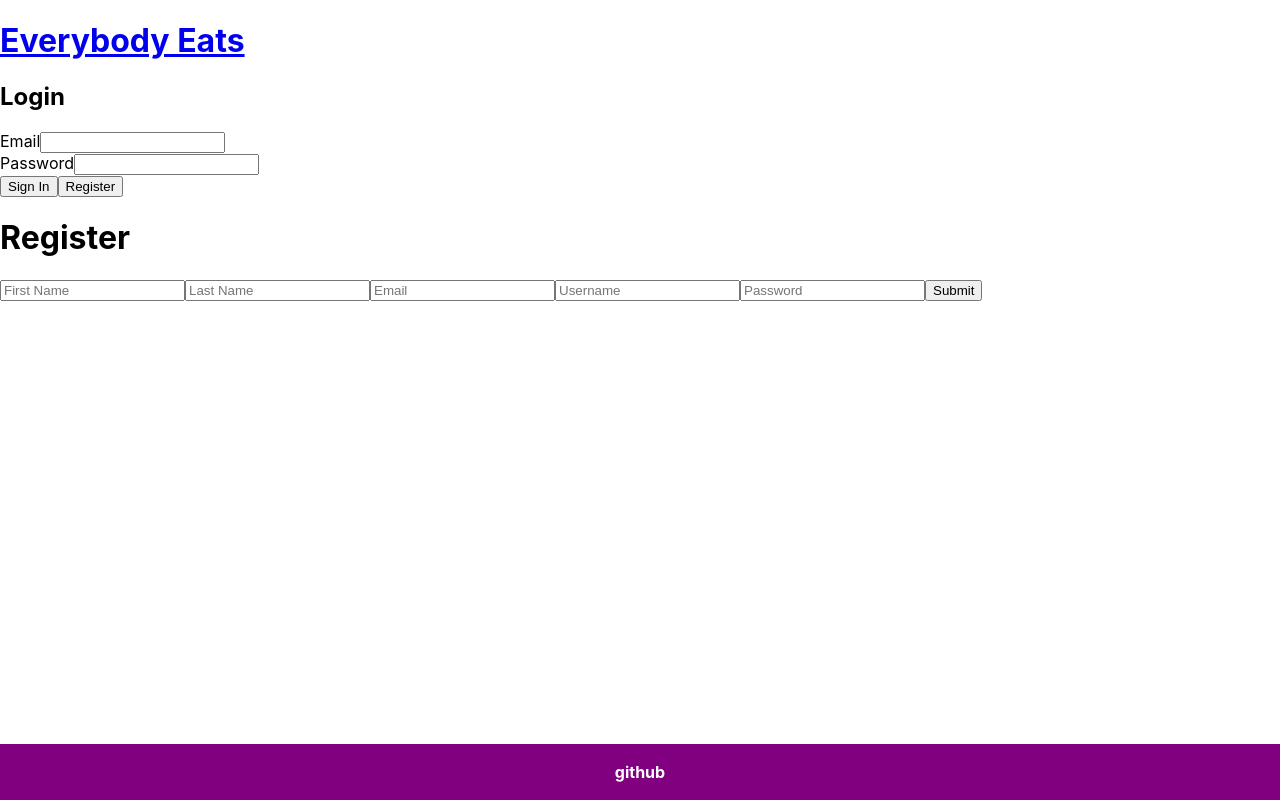
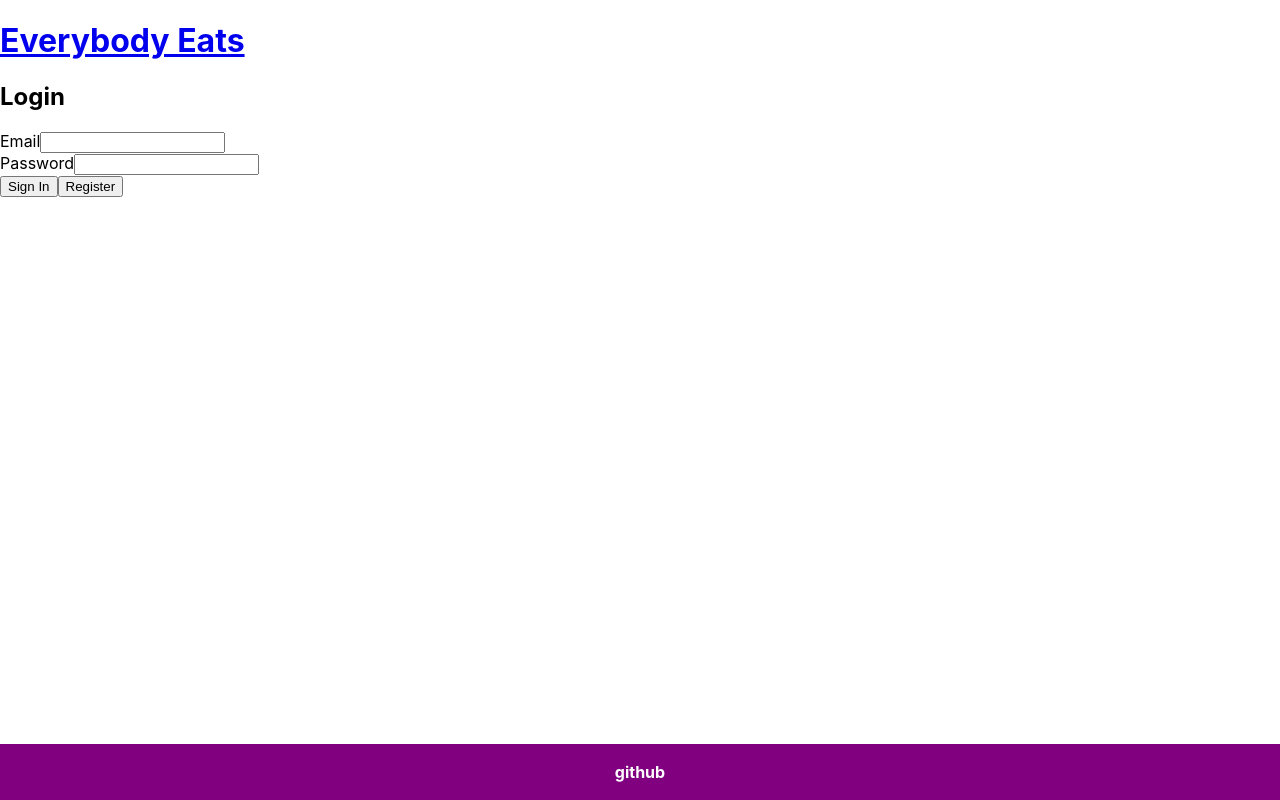
Before and after one commit to DanThomp507/Everybody-Eats, a React (Create React App) app in the folder client/: page / in a window 1280 px wide. Built offline with nearby package versions, Linux system fonts and the light colour scheme.

Commit message:
updated user registration form and app.js

```diff
--- a/client/src/App.js
+++ b/client/src/App.js
@@ -18,7 +18,13 @@ class App extends Component {
   super(props);
 
   this.state = {
-    registerFormData: {},
+    registerFormData: {
+      first_name: "",
+      last_name: "",
+      username: "",
+      email: "",
+      password: "",
+    },
     loginFormData: {
         email: "",
         password: ""
@@ -27,13 +33,15 @@ class App extends Component {
       toggleLogin: true,
       token: "",
       userData: {},
-      eventData: {},
+      eventData: {}
     }
     this.handleLogin = this.handleLogin.bind(this);
     this.handleLoginClick = this.handleLoginClick.bind(this);
     this.handleLoginFormChange = this.handleLoginFormChange.bind(this);
     this.handleLogout = this.handleLogout.bind(this);
     this.handleToggleLocalRegister = this.handleToggleLocalRegister.bind(this);
+    this.handleRegister = this.handleRegister.bind(this);
+    this.handleRegisterFormChange = this.handleRegisterFormChange.bind(this);
   }
   async handleLogin(e) {
   e.preventDefault();
@@ -88,6 +96,26 @@ handleRegisterFormChange(e) {
     }
   }));
 }
+async handleRegister(e) {
+  e.preventDefault();
+  const userData = await createNewUser(this.state.registerFormData);
+  console.log(userData);
+  this.setState((prevState, newState) => ({
+    currentUser: userData.data.user.username,
+    userData: userData.data.user,
+    token: userData.data.token,
+    registerFormData: {
+      username: "",
+      first_name: "",
+      last_name: "",
+      email: "",
+      password: ""
+    }
+  }));
+  localStorage.setItem("jwt", userData.data.token);
+  this.props.history.push(`/`);
+}
+
 handleLogout() {
   localStorage.removeItem("jwt");
   this.setState({
@@ -120,12 +148,15 @@ handleLogout() {
             />
             <UserForm
               {...props}
+              userData={""}
               title={"Register User"}
               onClick={this.handleLoginClick}
               show={this.state.currentUser}
               toggle={this.state.toggleLogin}
               onChange={this.handleRegisterFormChange}
               onSubmit={this.handleRegister}
+              first_name={this.state.registerFormData.first_name}
+              last_name={this.state.registerFormData.last_name}
               username={this.state.registerFormData.username}
               email={this.state.registerFormData.email}
               password={this.state.registerFormData.password}
--- a/client/src/components/UserForm.jsx
+++ b/client/src/components/UserForm.jsx
@@ -1,79 +1,82 @@
-import React, { Component } from "react";
-import "../App.css";
+import React from "react";
 
-class UserForm extends Component {
-  constructor() {
-    super();
+export default props => {
+  const {
+    show,
+    toggle,
+    first_name,
+    last_name,
+    username,
+    email,
+    password,
+    onChange,
+    onSubmit,
+    onClick,
+    submitButtonText,
+    backButtonText,
+    toggleLocal,
+    passwordAsk,
+    title,
+    userData
+  } = props;
 
-    this.state = {
-      registerFormData: {
-      username: "",
-      first_name: "",
-      last_name: "",
-      email: "",
-      password: ""
-      }
-    };
-    this.handleChange = this.handleChange.bind(this);
-  }
-
-  handleChange(e) {
-    const { name, value } = e.target;
-    this.setState({
-      [name]: value
-    })
-  };
-
-  render() {
+  const showRegister = !show && !toggle;
+  console.log("register user form props", userData);
   return (
-      <div>
+    showRegister && (
+      <div className="user-form-container">
       <h1>Register</h1>
-        <form onSubmit={this.handleSubmit}>
+      <form>
         <input
-            onChange={this.handleChange}
+          onChange={onChange}
           type="text"
           placeholder="First Name"
           name="first_name"
-            value={this.first_name}
+          value={first_name}
         />
 
         <input
-            onChange={this.handleChange}
+          onChange={onChange}
           type="text"
           placeholder="Last Name"
           name="last_name"
-            value={this.last_name}
+          value={last_name}
         />
 
         <input
-            onChange={this.handleChange}
+          onChange={onChange}
           type="text"
           placeholder="Email"
           name="email"
-            value={this.email}
+          value={email}
         />
 
         <input
-            onChange={this.handleChange}
+          onChange={onChange}
           type="text"
           placeholder="Username"
           name="username"
-            value={this.username}
+          value={username}
         />
-
+        {passwordAsk && (
+          <>
         <input
-            onChange={this.handleChange}
+          onChange={onChange}
           type="password"
           placeholder="Password"
           name="password"
-            value={this.password}
+          value={password}
         />
-
-          <input value="Submit" type="submit" />
+        </>
+      )}
+          <button type="submit" onClick={onSubmit}>
+            {submitButtonText}
+          </button>
+          <button type="submit" onClick={onClick}>
+            {backButtonText}
+          </button>
         </form>
       </div>
+    )
   );
-  }
-}
-
-export default UserForm;
+};
```
Lines whose indentation alone changed are shown as unchanged.
